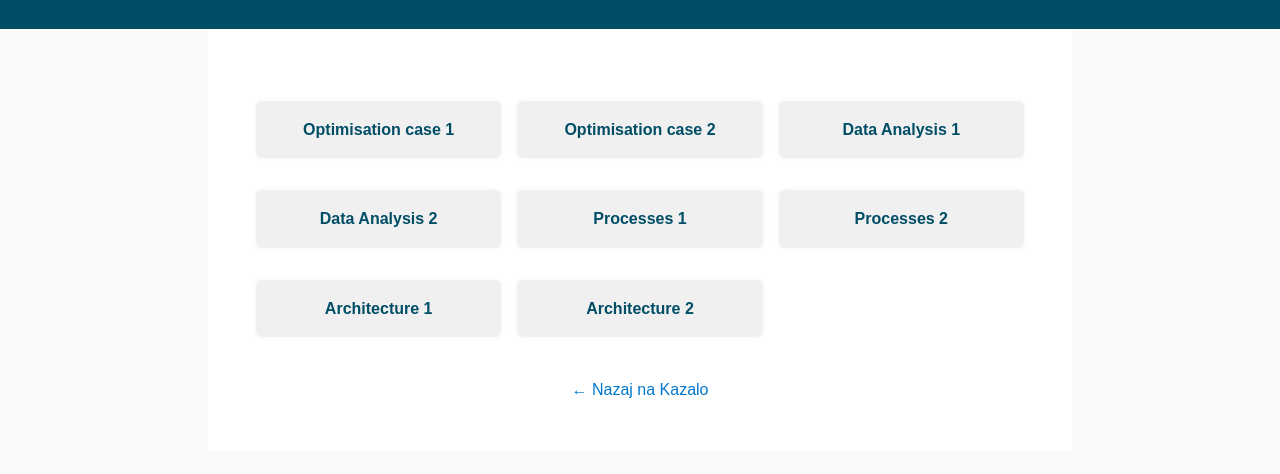
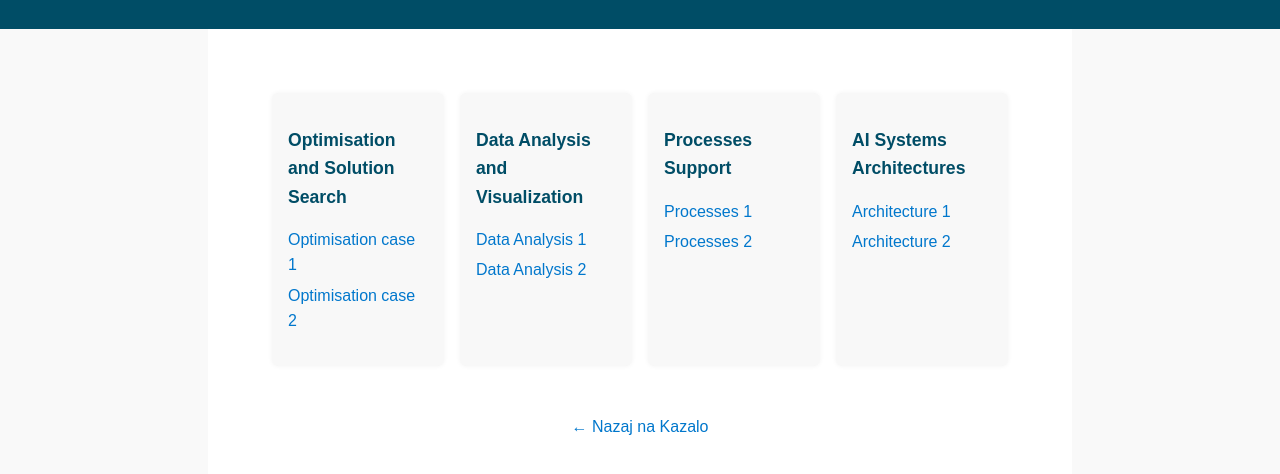
Before and after one commit to mihahafner/Data-activities, a plain HTML site: page podrocja-data-engineering.html in a window 1280 px wide. Shown: the part 92-566 px from the top of the page. Drawn offline with Linux system fonts and the light colour scheme; a script that the page names is missing.

Commit message:
Update podrocja-data-engineering.html

```diff
--- a/podrocja-data-engineering.html
+++ b/podrocja-data-engineering.html
@@ -5,30 +5,54 @@
   <title>Področja uporabe - primeri</title>
   <link rel="stylesheet" href="style.css">
   <style>
-        .grid-links {
+    .grid-columns {
       display: grid;
-            grid-template-columns: repeat(auto-fit, minmax(200px, 1fr));
+      grid-template-columns: repeat(4, 1fr);
       gap: 1em;
-            padding: 1em;
-            list-style-type: none;
+      padding: 2em;
     }
 
-        .grid-links li {
-            background: #f0f0f0;
+    .grid-column {
+      background: #f8f8f8;
       padding: 1em;
-            text-align: center;
       border-radius: 6px;
       box-shadow: 0 0 5px rgba(0,0,0,0.05);
     }
 
-        .grid-links a {
-            text-decoration: none;
+    .grid-column h3 {
+      font-size: 1.1em;
+      margin-bottom: 0.5em;
       color: #004d66;
-            font-weight: bold;
     }
 
-        .grid-links a:hover {
+    .grid-column ul {
+      list-style-type: none;
+      padding-left: 0;
+    }
+
+    .grid-column li {
+      margin: 0.3em 0;
+    }
+
+    .grid-column a {
+      text-decoration: none;
+      color: #0077cc;
+    }
+
+    .grid-column a:hover {
       text-decoration: underline;
+    }
+
+    @media screen and (max-width: 768px) {
+      .grid-columns {
+        grid-template-columns: repeat(2, 1fr);
+      }
+    }
+
+    @media screen and (max-width: 480px) {
+      .grid-columns {
+        grid-template-columns: 1fr;
+      }
     }
   </style>
 </head>
@@ -38,16 +62,41 @@
 </header>
 
 <main>
-    <ul class="grid-links">
+  <div class="grid-columns">
+
+    <div class="grid-column">
+      <h3>Optimisation and Solution Search</h3>
+      <ul>
         <li><a href="optimisation-case-1.html">Optimisation case 1</a></li>
         <li><a href="optimisation-case-2.html">Optimisation case 2</a></li>
+      </ul>
+    </div>
+
+    <div class="grid-column">
+      <h3>Data Analysis and Visualization</h3>
+      <ul>
         <li><a href="analysis-case-1.html">Data Analysis 1</a></li>
         <li><a href="analysis-case-2.html">Data Analysis 2</a></li>
+      </ul>
+    </div>
+
+    <div class="grid-column">
+      <h3>Processes Support</h3>
+      <ul>
         <li><a href="processes-case-1.html">Processes 1</a></li>
         <li><a href="processes-case-2.html">Processes 2</a></li>
+      </ul>
+    </div>
+
+    <div class="grid-column">
+      <h3>AI Systems Architectures</h3>
+      <ul>
         <li><a href="architecture-case-1.html">Architecture 1</a></li>
         <li><a href="architecture-case-2.html">Architecture 2</a></li>
       </ul>
+    </div>
+
+  </div>
 
   <p style="text-align:center"><a href="index.html">← Nazaj na Kazalo</a></p>
 </main>
```
Lines whose indentation alone changed are shown as unchanged.
